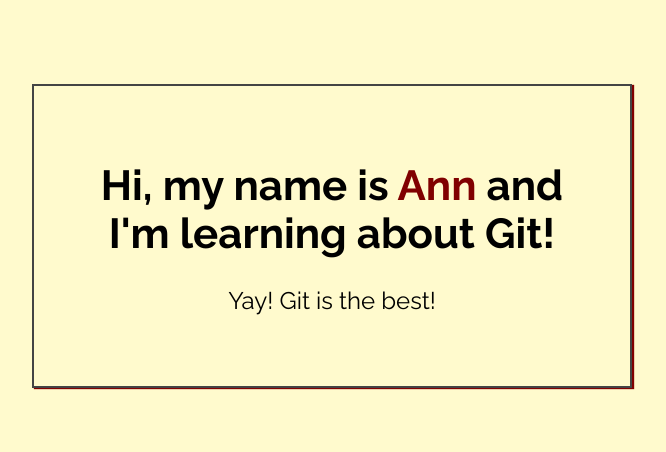
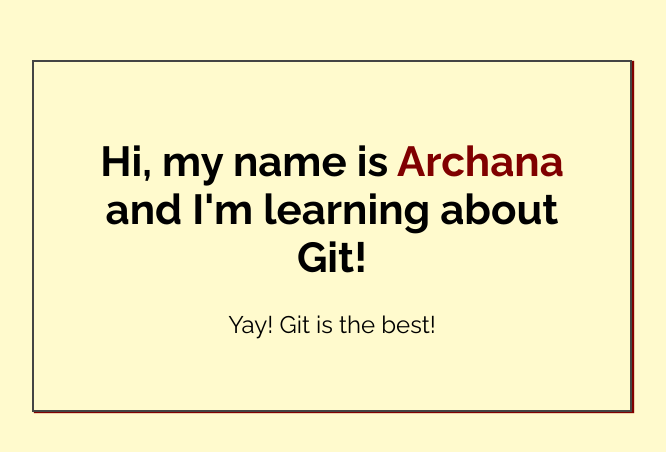
Before and after one commit to archanatech/my-first-repo, a plain HTML site: page index.html in a window 1280 px wide. Shown: the part 164-616 px from the top of the page, without its empty margins (308-974 px from the left). Drawn offline with Linux system fonts and the light colour scheme.

Commit message:
Added name to index.html

```diff
--- a/index.html
+++ b/index.html
@@ -14,7 +14,7 @@
 <body>
 
     <div class="greeting">
-        <h1>Hi, my name is <span class="highlight">Ann</span> and I'm learning about Git! </h1>
+        <h1>Hi, my name is <span class="highlight">Archana</span> and I'm learning about Git! </h1>
 
         <p>Yay! Git is the best!</p>
     </div>
```
